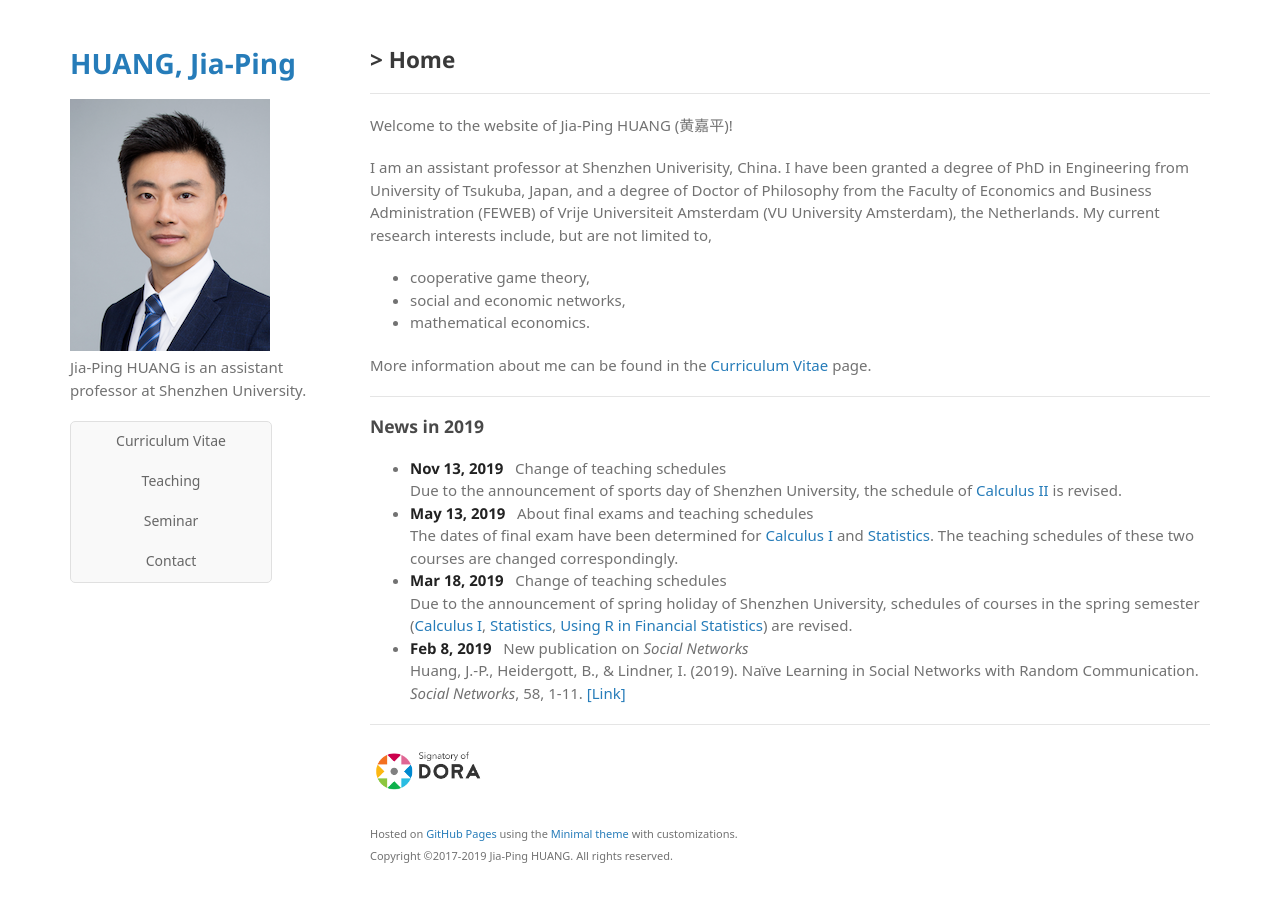
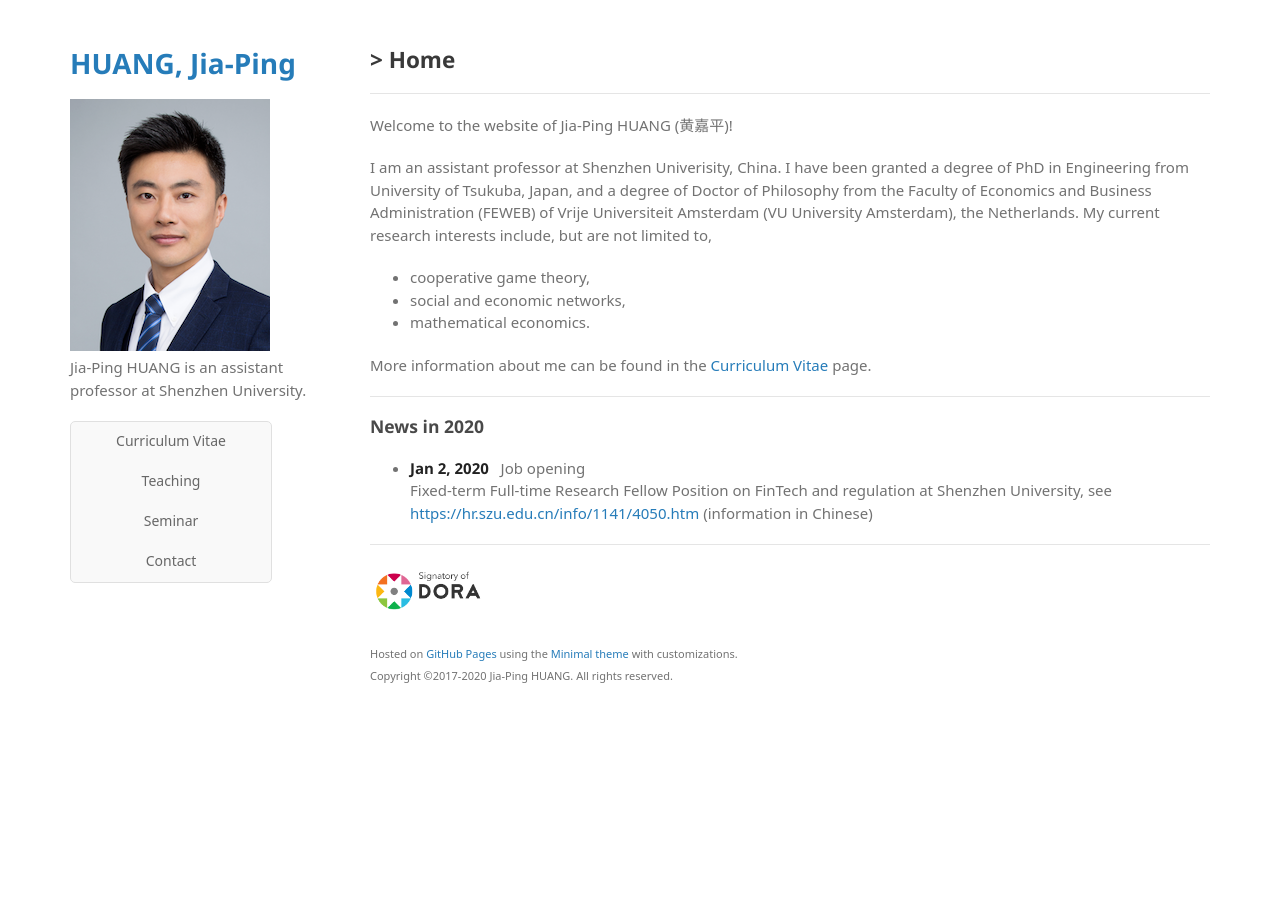
Before and after one commit to huangjp28/huangjp28.github.io, a Jekyll site: the page built from index.md, in a window 1280 px wide and 926 px high. Shown: the top 902 px of the window. Built offline with Jekyll 4.4.1, drawn with Linux system fonts in a browser that asks for light colours; some web fonts are replaced; a script that is not in the unit is left out.

Commit message:
update 20200102

```diff
--- a/_layouts/default.html
+++ b/_layouts/default.html
@@ -44,7 +44,7 @@
         </article>
         <p><small><left>
           Hosted on <a href="https://pages.github.com/">GitHub Pages</a> using the <a href="https://pages-themes.github.io/minimal/">Minimal theme</a> with customizations.<br>
-          Copyright &copy;2017-2019 Jia-Ping HUANG. All rights reserved.
+          Copyright &copy;2017-2020 Jia-Ping HUANG. All rights reserved.
         </left></small></p>
       </section>
 
--- a/index.md
+++ b/index.md
@@ -16,15 +16,10 @@ More information about me can be found in the [Curriculum Vitae]({{ site.baseurl
 
 ---
 
-### News in 2019
-* **Nov 13, 2019** &nbsp; Change of teaching schedules
-Due to the announcement of sports day of Shenzhen University, the schedule of [Calculus II]({{ site.baseurl }}{% link _teaching/04_calculus2.md %}) is revised.
-* **May 13, 2019** &nbsp; About final exams and teaching schedules
-The dates of final exam have been determined for [Calculus I]({{ site.baseurl }}{% link _teaching/03_calculus1.md %}) and [Statistics]({{ site.baseurl }}{% link _teaching/05_statistics.md %}). The teaching schedules of these two courses are changed correspondingly.
-* **Mar 18, 2019** &nbsp; Change of teaching schedules
-Due to the announcement of spring holiday of Shenzhen University, schedules of courses in the spring semester ([Calculus I]({{ site.baseurl }}{% link _teaching/03_calculus1.md %}), [Statistics]({{ site.baseurl }}{% link _teaching/05_statistics.md %}), [Using R in Financial Statistics]({{ site.baseurl }}{% link _teaching/06_finstat.md %})) are revised.
-* **Feb 8, 2019** &nbsp; New publication on *Social Networks*
-Huang, J.-P., Heidergott, B., & Lindner, I. (2019). Naïve Learning in Social Networks with Random Communication. *Social Networks*, 58, 1-11. [[Link]](https://www.sciencedirect.com/science/article/pii/S0378873318300923)
+### News in 2020
+* **Jan 2, 2020** &nbsp; Job opening
+Fixed-term Full-time Research Fellow Position on FinTech and regulation at Shenzhen University, see <https://hr.szu.edu.cn/info/1141/4050.htm> (information in Chinese)
+
 
 ---
 
```
